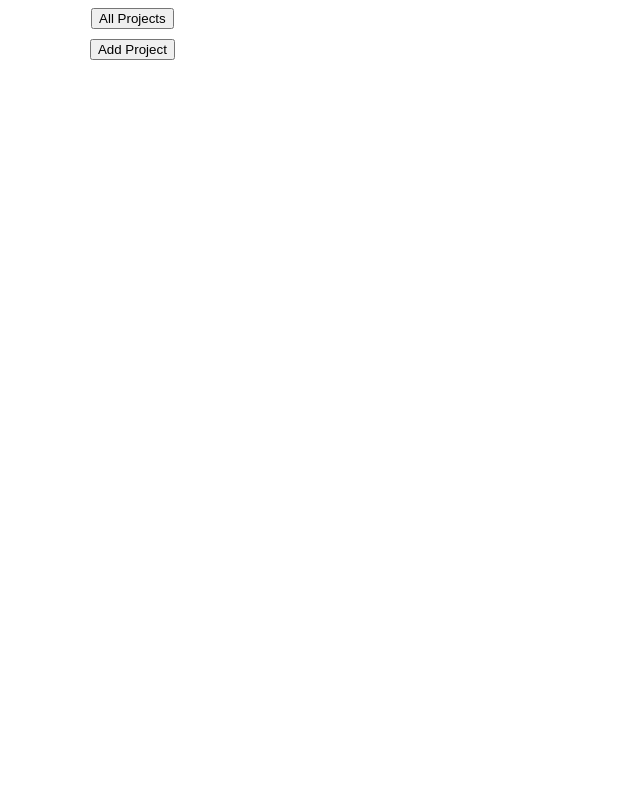
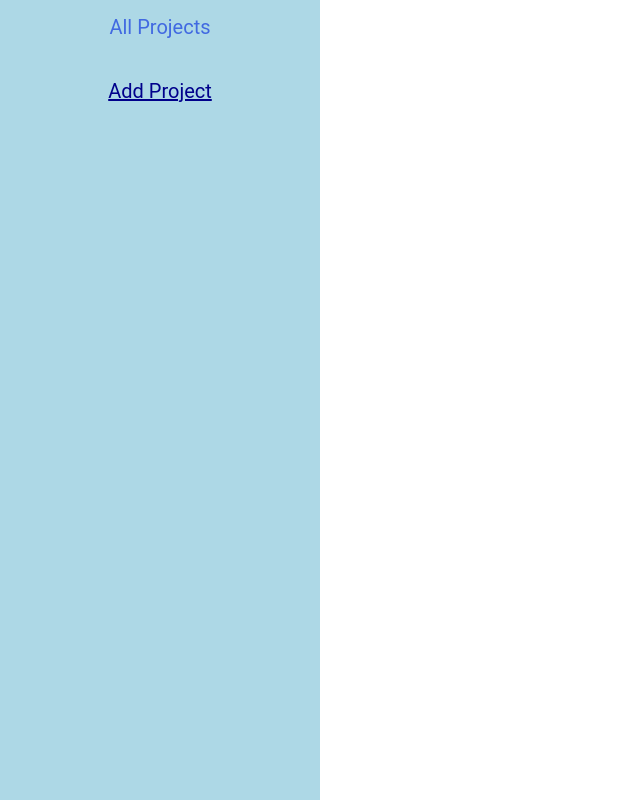
Before and after one commit to PearMeow/todo-list, a website built with webpack: page src/template.html in a window 1280 px wide. Shown: the whole page, without its empty margins (0-640 px from the left). Built offline with nearby package versions, Linux system fonts and the light colour scheme.

Commit message:
Style nav and fix inputs not having names

```diff
--- a/src/dom.js
+++ b/src/dom.js
@@ -3,7 +3,7 @@ export function updateSidebar(projectList) {
     const domProjects = document.createElement("div");
     const allBtn = document.createElement("button");
     const addBtn = document.createElement("button");
-    const addDialog = createAddProjDialog(projectList);
+    const addProjDialog = createAddProjDialog(projectList);
     allBtn.textContent = "All Projects";
     allBtn.addEventListener("click", () => showAll(projectList));
     domProjects.appendChild(allBtn);
@@ -13,40 +13,39 @@ export function updateSidebar(projectList) {
         projBtn.addEventListener("click", () => updateContent(proj));
         domProjects.appendChild(projBtn);
     }
-    addBtn.addEventListener("click", () => addDialog.showModal());
+    addBtn.addEventListener("click", () => addProjDialog.showModal());
     addBtn.textContent = "Add Project";
     domProjects.appendChild(addBtn);
-    domProjects.appendChild(addDialog);
+    domProjects.appendChild(addProjDialog);
     sidebar.replaceChildren();
     sidebar.appendChild(domProjects);
 }
 
 function createAddProjDialog(projectList) {
-    const addDialog = document.createElement("dialog");
+    const addProjDialog = document.createElement("dialog");
     const form = document.createElement("form");
     const inputLabel = document.createElement("label");
     const input = document.createElement("input");
     const submitBtn = document.createElement("button");
     form.setAttribute("action", "");
     form.setAttribute("method", "dialog");
-    form.addEventListener("submit", () => {
+    form.addEventListener("submit", (event) => {
         const data = new FormData(form);
         projectList.addProject(data.get("projName"));
         updateSidebar(projectList);
+        event.preventDefault();
     })
     input.setAttribute("name", "projName");
-    input.setAttribute("id", "projName");
     input.setAttribute("required", "");
-    inputLabel.setAttribute("for", "projName");
     inputLabel.textContent = "Project Name";
     submitBtn.textContent = "Add Project";
     submitBtn.setAttribute("type", "submit");
-    addDialog.classList.add("addDialog");
+    addProjDialog.classList.add("addProjDialog");
+    inputLabel.appendChild(input);
     form.appendChild(inputLabel);
-    form.appendChild(input);
     form.appendChild(submitBtn);
-    addDialog.appendChild(form);
-    return addDialog;
+    addProjDialog.appendChild(form);
+    return addProjDialog;
 }
 
 export function showAll(projectList) {
@@ -106,8 +105,9 @@ function taskToDomElem(task, taskList, proj) {
         task.completed = !task.completed;
     })
 
-    taskTitleLabel.textContent = "Task "
+    taskTitleLabel.textContent = "Task ";
     taskTitle.value = task.title;
+    taskTitle.setAttribute("name", "taskTitle");
     taskTitle.addEventListener("change", (event) => {
         if (event.target.value.length > 0) {
             task.title = event.target.value;
@@ -118,7 +118,8 @@ function taskToDomElem(task, taskList, proj) {
 
     descLabel.textContent = "Description ";
     descLabel.style.display = "block";
-    desc.value = task.desc
+    desc.value = task.desc;
+    desc.setAttribute("name", "desc");
     desc.addEventListener("change", (event) => {
         if (event.target.value.length > 0) {
             task.desc = event.target.value;
@@ -128,6 +129,7 @@ function taskToDomElem(task, taskList, proj) {
     dueDateLabel.textContent = "Due ";
     dueDateLabel.style.display = "block";
     dueDate.setAttribute("type", "date");
+    dueDate.setAttribute("name", "dueDate");
     dueDate.value = task.dueDate;
     dueDate.addEventListener("input", (event) => {
         task.dueDate = event.target.value;
@@ -147,8 +149,9 @@ function taskToDomElem(task, taskList, proj) {
     } else if (task.prio === "Med") {
         optMed.setAttribute("selected", "");
     } else {
-        optLow.setAttribute("selected", "")
+        optLow.setAttribute("selected", "");
     }
+    prio.setAttribute("name", "prio");
     prio.appendChild(optHigh);
     prio.appendChild(optMed);
     prio.appendChild(optLow);
--- a/src/style.css
+++ b/src/style.css
@@ -2,23 +2,56 @@
 *::before,
 *::after {
     box-sizing: border-box;
+    font-size: 20px;
+    font-family: Roboto;
+}
+
+html {
+    height: 100vh;
 }
 
 body {
     display: grid;
-    grid-template-columns: 1fr 4fr;
-    gap: 20px;
+    grid-template-columns: 1fr 3fr;
+    margin: 0;
+    height: 100%;
 }
 
 p {
     margin: 0;
 }
 
+.sidebar {
+    padding: 0;
+    background-color: lightblue;
+}
+
 .sidebar>div {
     display: flex;
+    gap: 10px;
     flex-direction: column;
-    gap: 10px;
-    align-items: center;
+}
+
+.sidebar>div>button {
+    border: 0;
+    color: darkblue;
+    background-color: lightblue;
+    padding: 15px;
+}
+
+.sidebar>div>button:hover {
+    color: royalblue;
+    cursor: pointer;
+}
+
+.sidebar>div>:nth-last-child(2) {
+    text-decoration: underline;
+}
+
+.addDialog>form {}
+
+.content {
+    padding: 10px;
 }
 
 .content>div {
```
